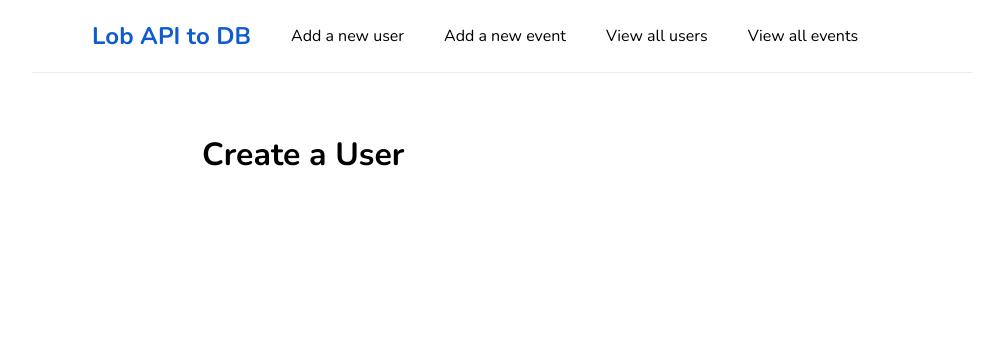
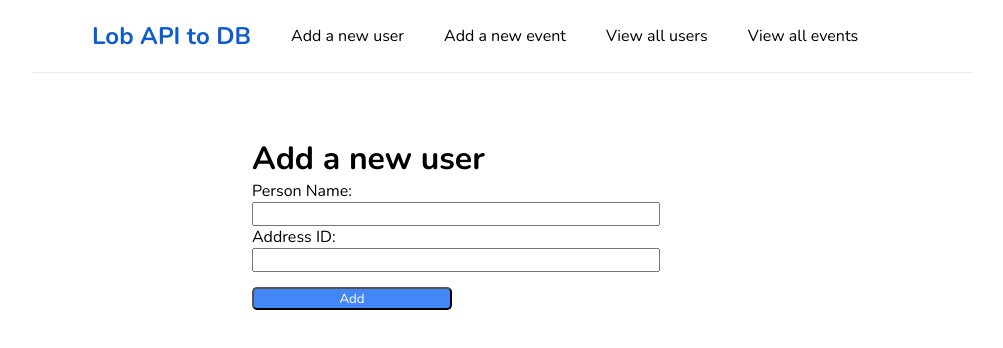
Before and after one commit to Open-Avenues-Foundation/p23164-deliver-greeting-cards, a React (Create React App) app in the folder client/: page /postuser in a window 1280 px wide. Shown: the top 348 px of the page, without its empty margins (138-1141 px from the left). Built offline with nearby package versions, Linux system fonts and the light colour scheme; the HTML template or start-up script is replaced by a standard one.

Commit message:
added create user client

```diff
--- a/client/package.json
+++ b/client/package.json
@@ -6,6 +6,7 @@
     "@testing-library/jest-dom": "^5.16.5",
     "@testing-library/react": "^13.4.0",
     "@testing-library/user-event": "^13.5.0",
+    "axios": "^0.24.0",
     "react": "^18.2.0",
     "react-dom": "^18.2.0",
     "react-router-dom": "^6.9.0",
--- /dev/null
+++ b/client/src/components/CreateUser.css
@@ -0,0 +1,27 @@
+.form{
+    margin: 2rem auto;
+    max-width: 500px;
+    padding: 2rem;
+
+}
+
+label{
+    display:block;
+}
+
+input{
+    display: block;
+    width: 400px
+}
+
+.btn{
+
+    width: 200px;
+    padding: 0.5px;
+    margin: 15px auto;
+    background-color: #4287f5;
+    border-radius: 5px;
+    color: white;
+
+
+}
--- a/client/src/components/CreateUser.js
+++ b/client/src/components/CreateUser.js
@@ -1,10 +1,57 @@
 import React from 'react';
+import axios from 'axios';
+import './CreateUser.css'
 
 export default class CreateUser extends React.Component {
+    state = {
+        name: '',
+        address_id: ''
+    }
+
+
+    handleChange = event => {
+        this.setState({name : event.target.value});
+        console.log(event);
+        console.log(this.state);
+    }
+    handleChange1 = event => {
+        this.setState({address_id : event.target.value});
+        console.log(event);
+    }
+
+    handleSubmit = event => {
+        event.preventDefault();
+        const user = {
+            name: this.state.name,
+            address_id : this.state.address_id
+        };
+
+        console.log(user);
+        axios.post(`https://deliver-greeting-cards.herokuapp.com/api/users`, {headers : {"content-type" : "application/JSON"}}, {user} )
+            .then(res => {
+                console.log(res);
+                console.log(res.data);
+            })
+    }
+
     render() {
         return (
-            <div className="home">
-                <h1>Create a User</h1>
+            <div className="form">
+
+                <form onSubmit={this.handleSubmit}>
+                    <h1> Add a new user</h1>
+                    <label>
+                        Person Name:
+                        <input type="text" name="name" onChange={this.handleChange}/>
+                    </label>
+
+                    <label>
+                        Address ID:
+                    <input type= "text" address_id="address_id" onChange={this.handleChange1}/>
+                    </label>
+
+                    <button className = "btn" type="submit">Add</button>
+                </form>
             </div>
         );
     }
```
Also changed, not shown: 1 other file (tests, documents, lock files or other folders).
